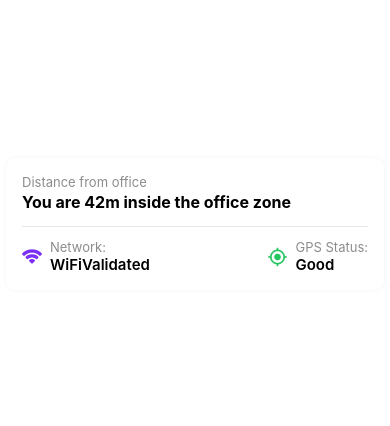
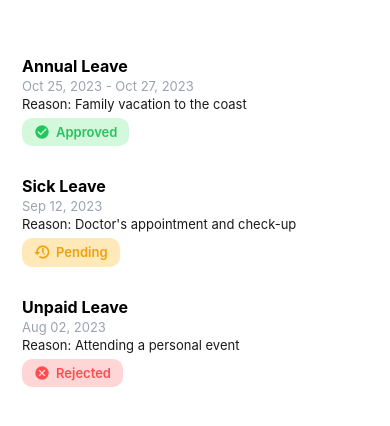
Before and after one commit to faisalabdulghani/gps_base_attendance_app, a React Native app: screen /Login in a window 390 px wide. Shown: the part 198-624 px from the top of the page. Built offline with nearby package versions, Linux system fonts and the light colour scheme.

Commit message:
Leave Card Component

```diff
--- /dev/null
+++ b/app/components/LeaveCard.js
@@ -0,0 +1,95 @@
+import React from "react";
+import { View, Text, StyleSheet } from "react-native";
+import { MaterialIcons, Entypo } from "@expo/vector-icons";
+import { Colors } from "../theme/Colors";
+
+const LeaveCard = ({ title, dateRange, reason, status }) => {
+    // Status styling logic
+    const getStatusStyle = () => {
+        switch (status) {
+            case "Approved":
+                return {
+                    bg: "#D4F8DB",
+                    color: Colors.PRESENT,
+                    icon: <MaterialIcons name="check-circle" size={16} color={Colors.PRESENT} />,
+                };
+            case "Pending":
+                return {
+                    bg: "#FFE9B8",
+                    color: Colors.LATE,
+                    icon: <Entypo name="back-in-time" size={16} color={Colors.LATE} />,
+                };
+            case "Rejected":
+                return {
+                    bg: "#FFD6D6",
+                    color: Colors.ABSENT,
+                    icon: <MaterialIcons name="cancel" size={16} color={Colors.ABSENT} />,
+                };
+            default:
+                return {
+                    bg: "#E0E0E0",
+                    color: Colors.LIGHTGREY,
+                    icon: <Entypo name="help" size={16} color={Colors.LIGHTGREY} />,
+                };
+        }
+    };
+
+    const style = getStatusStyle();
+
+    return (
+        <View style={styles.card}>
+            <Text style={styles.title}>{title}</Text>
+
+            <Text style={styles.date}>{dateRange}</Text>
+
+            <Text style={styles.reason}>Reason: {reason}</Text>
+
+            <View style={[styles.statusContainer, { backgroundColor: style.bg }]}>
+                {style.icon}
+                <Text style={[styles.statusText, { color: style.color }]}>{status}</Text>
+            </View>
+        </View>
+    );
+};
+
+const styles = StyleSheet.create({
+    card: {
+        backgroundColor: Colors.WHITE,
+        paddingHorizontal: 16,
+        paddingVertical: 12,
+        borderRadius: 10,
+        //marginBottom: 12,
+        elevation: 1,
+        width: "100%"
+    },
+    title: {
+        fontSize: 16,
+        fontWeight: "700",
+        color: Colors.BLACK,
+    },
+    date: {
+        fontSize: 13,
+        marginVertical: 2,
+        color: Colors.LIGHTGREY,
+    },
+    reason: {
+        fontSize: 13,
+        color: Colors.TEXTDARK,
+    },
+    statusContainer: {
+        marginVertical: 6,
+        paddingHorizontal: 12,
+        paddingVertical: 6,
+        borderRadius: 10,
+        flexDirection: "row",
+        alignItems: "center",
+        alignSelf: "flex-start",
+        gap: 6,
+    },
+    statusText: {
+        fontSize: 13,
+        fontWeight: "600",
+    },
+});
+
+export default LeaveCard;
--- a/app/screens/LoginScreen.js
+++ b/app/screens/LoginScreen.js
@@ -8,6 +8,7 @@ import StatusCard from '../components/StatusCard';
 import StatsCard from '../components/StatsCard';
 import GradientButton from '../components/GradientButton';
 import DistanceFromOfficeCard from '../components/DistanceFromOfficeCard';
+import LeaveCard from '../components/LeaveCard';
 
 
 
@@ -23,7 +24,26 @@ export default function LoginScreen() {
             style={styles.container}
         >
 
-            <DistanceFromOfficeCard />
+            <LeaveCard
+                title="Annual Leave"
+                dateRange="Oct 25, 2023 - Oct 27, 2023"
+                reason="Family vacation to the coast"
+                status="Approved"
+            />
+
+            <LeaveCard
+                title="Sick Leave"
+                dateRange="Sep 12, 2023"
+                reason="Doctor's appointment and check-up"
+                status="Pending"
+            />
+
+            <LeaveCard
+                title="Unpaid Leave"
+                dateRange="Aug 02, 2023"
+                reason="Attending a personal event"
+                status="Rejected"
+            />
 
 
         </LinearGradient>
```
